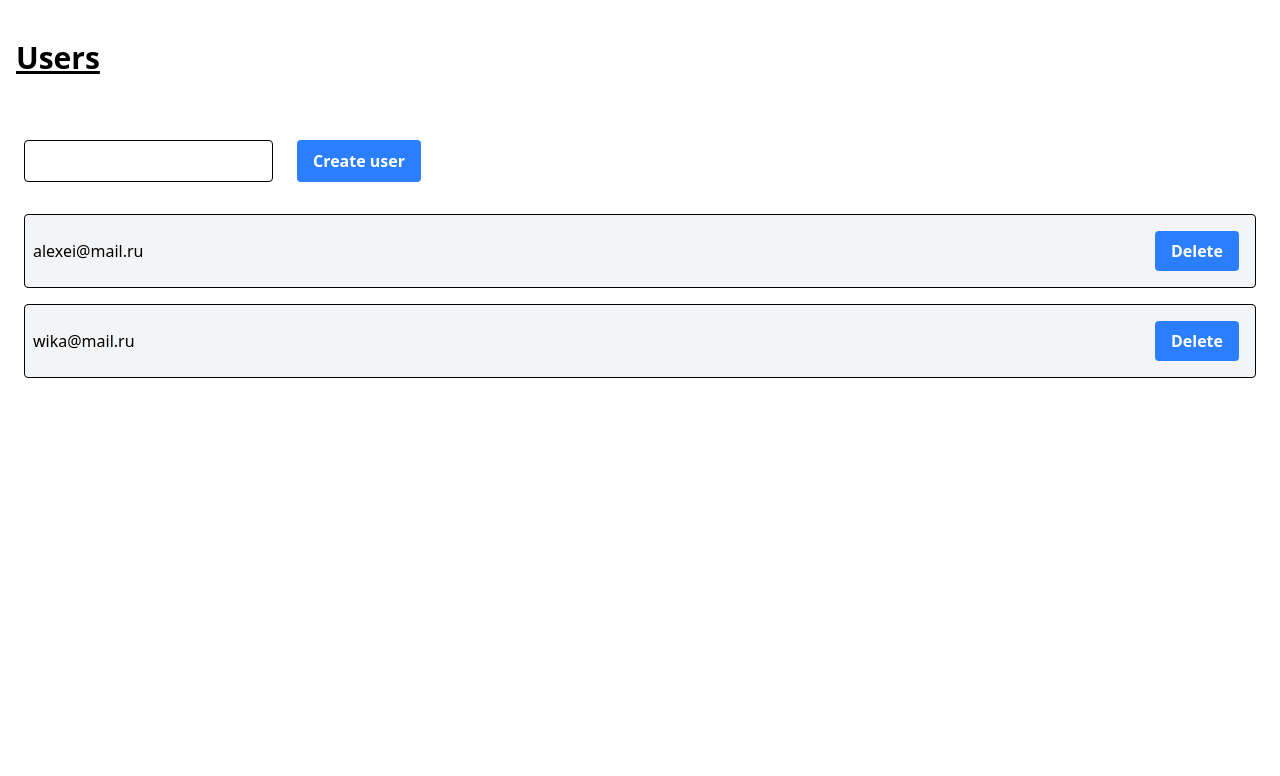
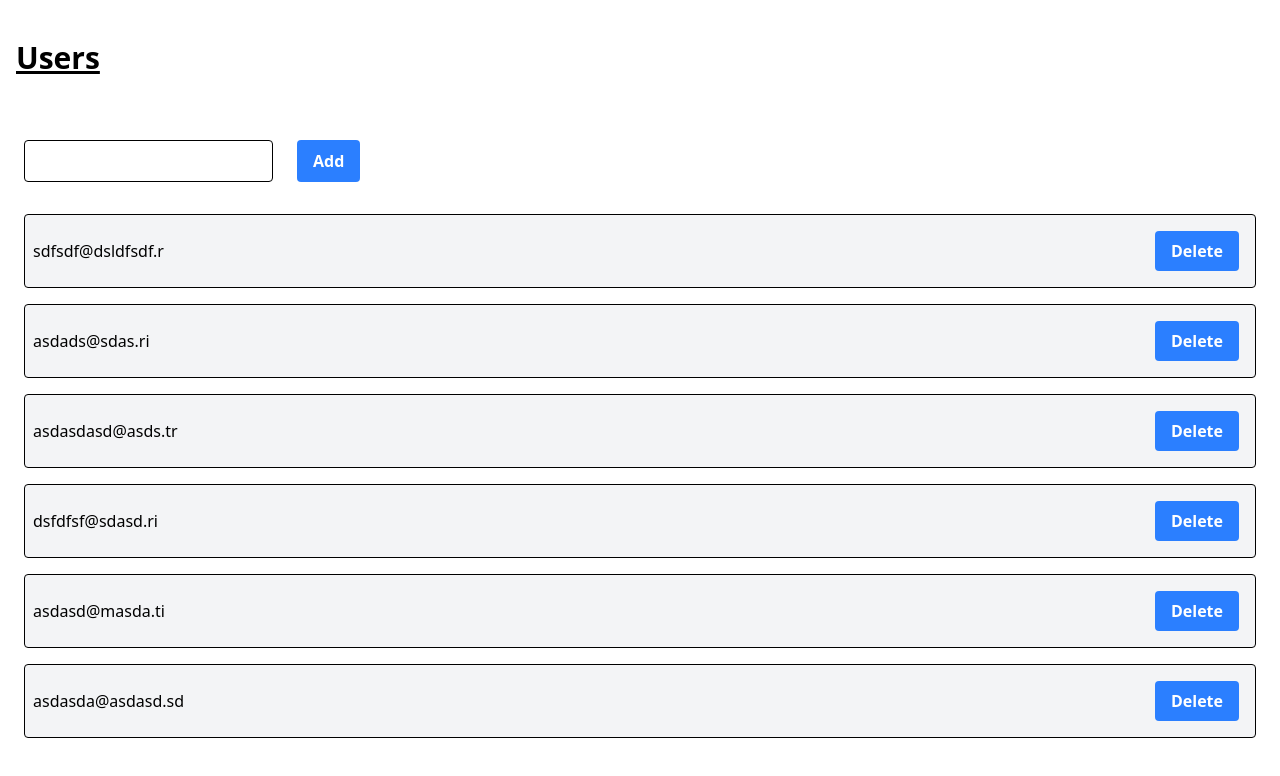
Before and after one commit to AlexeiVinchester/React-19-todo, a React (Vite) app: page / in a window 1280 px wide. Shown: the top 776 px of the page. Built offline with nearby package versions, Linux system fonts and the light colour scheme; data requests are answered from the project's data file.

Commit message:
React-19-todo/master: added transitions for refetching of data

```diff
--- a/db.json
+++ b/db.json
@@ -2,12 +2,28 @@
   "tasks": [],
   "users": [
     {
-      "id": "72537898-1cd0-4c79-b750-c197cfcc0866",
-      "email": "alexei@mail.ru"
+      "id": "efaec676-7f67-4656-b226-89de4d16c377",
+      "email": "sdfsdf@dsldfsdf.r"
     },
     {
-      "id": "00ad06f9-261e-4d3c-9755-07613d355fd2",
-      "email": "wika@mail.ru"
+      "id": "a64510cd-6204-41dc-8783-ad0ab6c38b22",
+      "email": "asdads@sdas.ri"
+    },
+    {
+      "id": "404c11c2-ab72-4702-bce6-913e718bb4c1",
+      "email": "asdasdasd@asds.tr"
+    },
+    {
+      "id": "1080d3c2-a953-4b7d-90c1-9d3af6095a4e",
+      "email": "dsfdfsf@sdasd.ri"
+    },
+    {
+      "id": "1272ada2-ebc3-4796-b79b-d75a83ee1eeb",
+      "email": "asdasd@masda.ti"
+    },
+    {
+      "id": "77e60c29-dfe2-447a-86ee-a111464f2efc",
+      "email": "asdasda@asdasd.sd"
     }
   ]
 }
--- a/package.json
+++ b/package.json
@@ -8,7 +8,7 @@
     "build": "tsc -b && vite build",
     "lint": "eslint .",
     "preview": "vite preview",
-    "server": "json-server --port 3001 db.json"
+    "server": "json-server --port 3001 db.json --no-watch"
   },
   "dependencies": {
     "@tailwindcss/vite": "^4.0.9",
--- a/src/pages/users/ui/CreateUserForm.tsx
+++ b/src/pages/users/ui/CreateUserForm.tsx
@@ -1,4 +1,4 @@
-import { useState } from "react";
+import { useState, useTransition } from "react";
 import { createUser } from "../../../shared/api";
 
 type TCreateUserFormProps = {
@@ -7,26 +7,37 @@ type TCreateUserFormProps = {
 
 export const CreateUserForm = ({ refetchUsers }: TCreateUserFormProps) => {
   const [email, setEmail] = useState('');
+
+  const [isPending, startTransition] = useTransition();
+
   const handleSubmit = async (e: React.FormEvent<HTMLFormElement>) => {
     e.preventDefault();
-    await createUser({ email, id: crypto.randomUUID() });
-    refetchUsers();
-    setEmail(email);
-  }
+    startTransition(async () => {
+      await createUser({ email, id: crypto.randomUUID() });
+
+      startTransition(() => {
+        refetchUsers();
+        setEmail("");
+      })
+
+    });
+  };
 
   return (
     <form className="flex gap-2" onSubmit={handleSubmit}>
       <input
         type="email"
-        className="border p-2 m-2 rounded"
+        className="border p-2 m-2 rounded disabled:bg-gray-400"
+        disabled={isPending}
         value={email}
         onChange={(e) => setEmail(e.target.value)}
       />
       <button
         type="submit"
-        className="m-2 bg-blue-500 hover:bg-blue-700 text-white font-bold py-2 px-4 rounded"
+        disabled={isPending}
+        className="disabled:bg-gray-400 m-2 bg-blue-500 hover:bg-blue-700 text-white font-bold py-2 px-4 rounded"
       >
-        Create user
+        Add
       </button>
     </form>
   );
--- a/vite.config.ts
+++ b/vite.config.ts
@@ -1,12 +1,15 @@
-import { defineConfig } from 'vite'
-import react from '@vitejs/plugin-react'
-import tailwindcss from '@tailwindcss/vite'
+import { defineConfig } from "vite";
+import react from "@vitejs/plugin-react";
+import tailwindcss from "@tailwindcss/vite";
 
-
-// https://vite.dev/config/
 export default defineConfig({
   plugins: [
     react(),
     tailwindcss(),
   ],
-})
+  server: {
+    watch: {
+      ignored: ['**/db.json'], // ✅ Vite не будет следить за изменениями в db.json
+    },
+  },
+});
```
